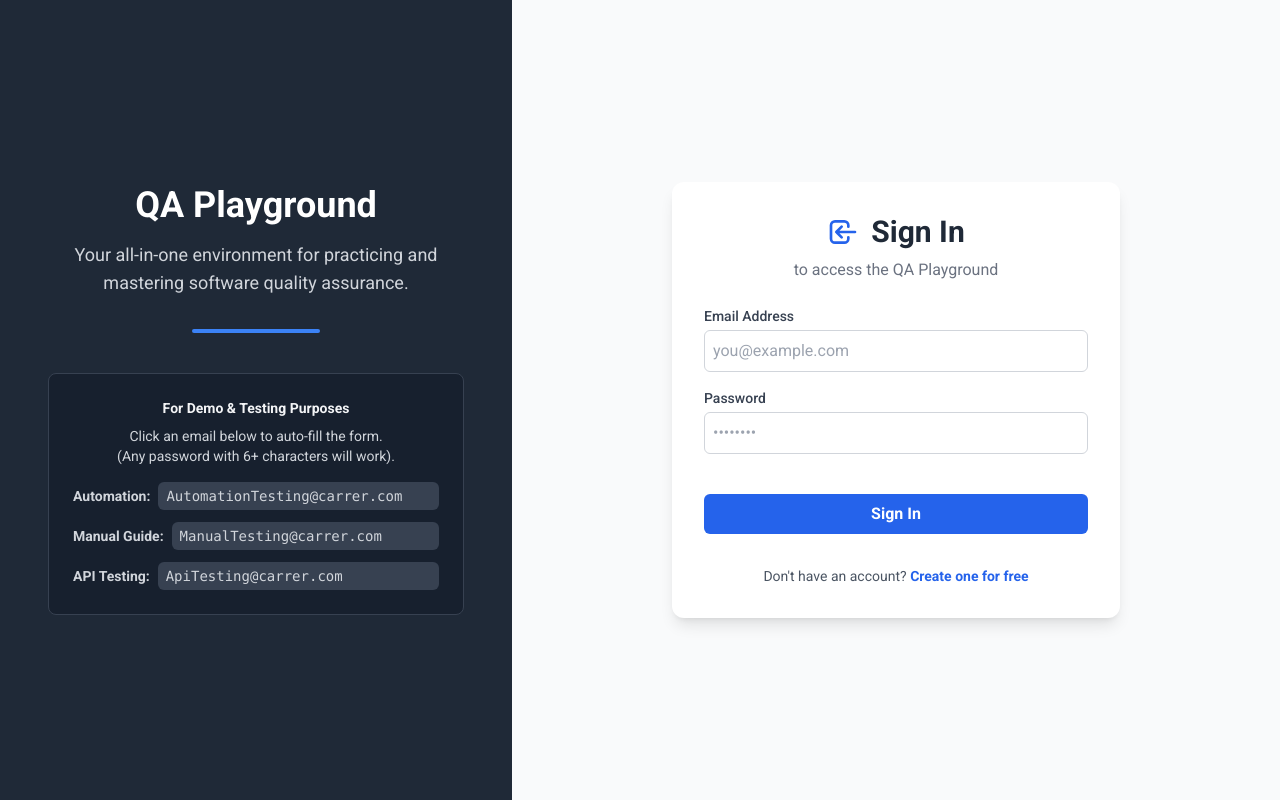
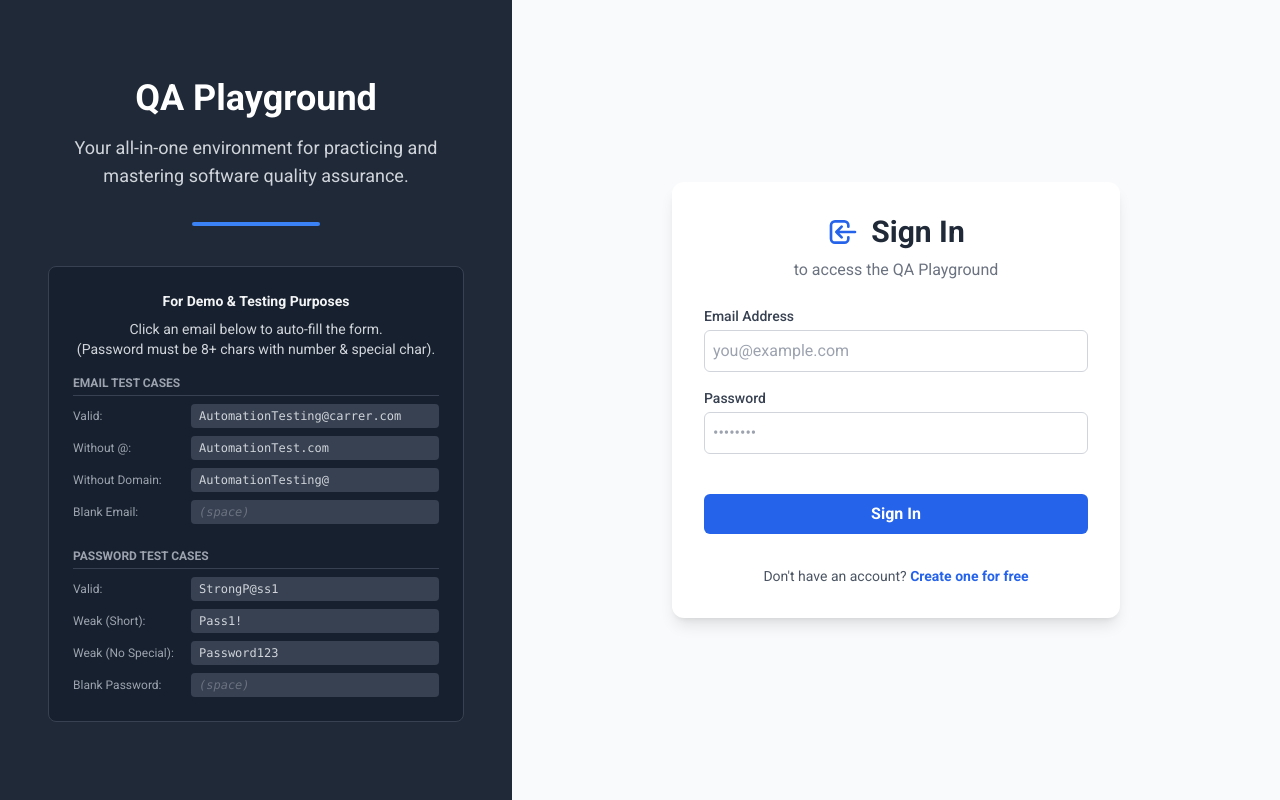
Before and after one commit to chinthalarohitho-alt/QA-Playground, a React (Vite) app: page / in a window 1280 px wide. Built offline with nearby package versions, Linux system fonts and the light colour scheme; some icons are missing.

Commit message:
adding security in login page

```diff
--- a/pages/LoginPage.tsx
+++ b/pages/LoginPage.tsx
@@ -30,8 +30,11 @@ const LoginPage: React.FC<LoginPageProps> = ({ onLogin, onNavigateToSignup }) =>
         if (!password) {
             newErrors.password = 'Password is required';
             isValid = false;
-        } else if (password.length < 6) {
-            newErrors.password = 'Password must be at least 6 characters';
+        } else if (password.length < 8) {
+            newErrors.password = 'Password must be at least 8 characters';
+            isValid = false;
+        } else if (!/(?=.*[0-9])(?=.*[!@#$%^&*])/.test(password)) {
+            newErrors.password = 'Password must contain at least one number and one special character';
             isValid = false;
         }
 
@@ -69,21 +72,54 @@ const LoginPage: React.FC<LoginPageProps> = ({ onLogin, onNavigateToSignup }) =>
                         <p className="text-gray-300 mb-4 text-center">
                             Click an email below to auto-fill the form.
                             <br />
-                            (Any password with 6+ characters will work).
+                            (Password must be 8+ chars with number & special char).
                         </p>
-                        <ul className="space-y-3 text-gray-300">
-                            <li className="flex items-center gap-2">
-                                <strong className="flex-shrink-0">Automation:</strong>
-                                <button type="button" onClick={() => setEmail('AutomationTesting@carrer.com')} className="font-mono bg-gray-700 hover:bg-gray-600 px-2 py-1 rounded-md text-left w-full transition-colors">AutomationTesting@carrer.com</button>
-                            </li>
-                            <li className="flex items-center gap-2">
-                                <strong className="flex-shrink-0">Manual Guide:</strong>
-                                <button type="button" onClick={() => setEmail('ManualTesting@carrer.com')} className="font-mono bg-gray-700 hover:bg-gray-600 px-2 py-1 rounded-md text-left w-full transition-colors">ManualTesting@carrer.com</button>
-                            </li>
-                            <li className="flex items-center gap-2">
-                                <strong className="flex-shrink-0">API Testing:</strong> <button type="button" onClick={() => setEmail('ApiTesting@carrer.com')} className="font-mono bg-gray-700 hover:bg-gray-600 px-2 py-1 rounded-md text-left w-full transition-colors">ApiTesting@carrer.com</button>
-                            </li>
-                        </ul>
+
+                        <div className="space-y-6">
+                            <div>
+                                <p className="text-xs text-gray-400 uppercase font-semibold mb-2 border-b border-gray-700 pb-1">Email Test Cases</p>
+                                <ul className="space-y-2 text-gray-300 text-sm">
+                                    <li className="grid grid-cols-[110px_1fr] gap-2 items-center">
+                                        <span className="text-gray-400 text-xs">Valid:</span>
+                                        <button type="button" onClick={() => setEmail('AutomationTesting@carrer.com')} className="font-mono bg-gray-700 hover:bg-gray-600 px-2 py-1 rounded text-left truncate transition-colors text-xs" title="AutomationTesting@carrer.com">AutomationTesting@carrer.com</button>
+                                    </li>
+                                    <li className="grid grid-cols-[110px_1fr] gap-2 items-center">
+                                        <span className="text-gray-400 text-xs">Without @:</span>
+                                        <button type="button" onClick={() => setEmail('AutomationTest.com')} className="font-mono bg-gray-700 hover:bg-gray-600 px-2 py-1 rounded text-left truncate transition-colors text-xs" title="AutomationTest.com">AutomationTest.com</button>
+                                    </li>
+                                    <li className="grid grid-cols-[110px_1fr] gap-2 items-center">
+                                        <span className="text-gray-400 text-xs">Without Domain:</span>
+                                        <button type="button" onClick={() => setEmail('AutomationTesting@')} className="font-mono bg-gray-700 hover:bg-gray-600 px-2 py-1 rounded text-left truncate transition-colors text-xs" title="AutomationTesting@">AutomationTesting@</button>
+                                    </li>
+                                    <li className="grid grid-cols-[110px_1fr] gap-2 items-center">
+                                        <span className="text-gray-400 text-xs">Blank Email:</span>
+                                        <button type="button" onClick={() => setEmail(' ')} className="font-mono bg-gray-700 hover:bg-gray-600 px-2 py-1 rounded text-left truncate transition-colors text-xs italic text-gray-500">(space)</button>
+                                    </li>
+                                </ul>
+                            </div>
+
+                            <div>
+                                <p className="text-xs text-gray-400 uppercase font-semibold mb-2 border-b border-gray-700 pb-1">Password Test Cases</p>
+                                <ul className="space-y-2 text-gray-300 text-sm">
+                                    <li className="grid grid-cols-[110px_1fr] gap-2 items-center">
+                                        <span className="text-gray-400 text-xs">Valid:</span>
+                                        <button type="button" onClick={() => setPassword('StrongP@ss1')} className="font-mono bg-gray-700 hover:bg-gray-600 px-2 py-1 rounded text-left truncate transition-colors text-xs">StrongP@ss1</button>
+                                    </li>
+                                    <li className="grid grid-cols-[110px_1fr] gap-2 items-center">
+                                        <span className="text-gray-400 text-xs">Weak (Short):</span>
+                                        <button type="button" onClick={() => setPassword('Pass1!')} className="font-mono bg-gray-700 hover:bg-gray-600 px-2 py-1 rounded text-left truncate transition-colors text-xs">Pass1!</button>
+                                    </li>
+                                    <li className="grid grid-cols-[110px_1fr] gap-2 items-center">
+                                        <span className="text-gray-400 text-xs">Weak (No Special):</span>
+                                        <button type="button" onClick={() => setPassword('Password123')} className="font-mono bg-gray-700 hover:bg-gray-600 px-2 py-1 rounded text-left truncate transition-colors text-xs">Password123</button>
+                                    </li>
+                                    <li className="grid grid-cols-[110px_1fr] gap-2 items-center">
+                                        <span className="text-gray-400 text-xs">Blank Password:</span>
+                                        <button type="button" onClick={() => setPassword(' ')} className="font-mono bg-gray-700 hover:bg-gray-600 px-2 py-1 rounded text-left truncate transition-colors text-xs italic text-gray-500">(space)</button>
+                                    </li>
+                                </ul>
+                            </div>
+                        </div>
                     </div>
                 </div>
             </div>
```
